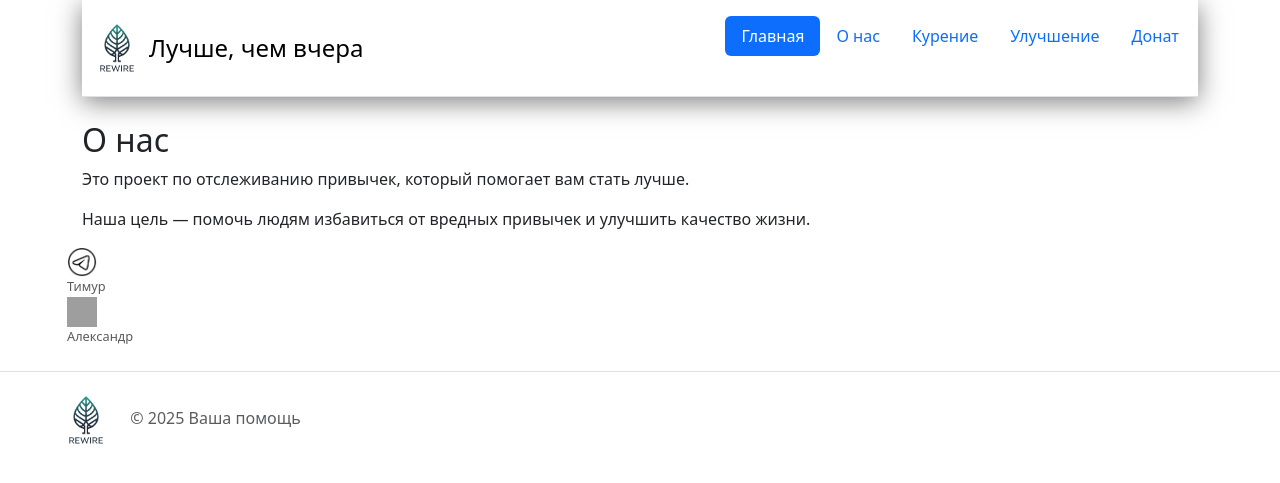
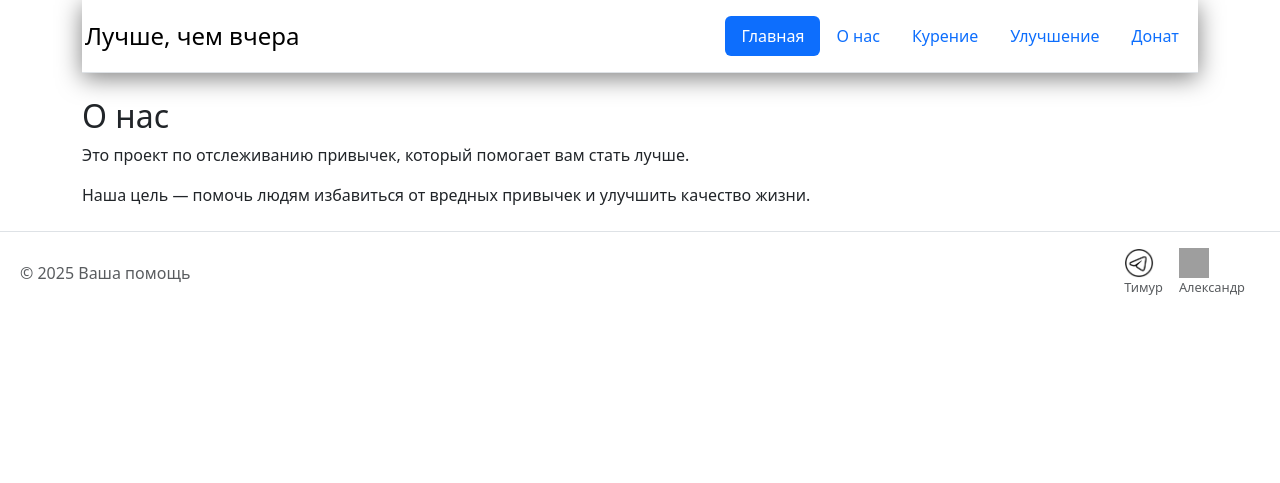
Before and after one commit to juddeau/habit-tracker, a Flask app: page /about in a window 1280 px wide. Shown: the top 483 px of the page. Run offline with Flask 3, Linux system fonts and the light colour scheme; grey boxes are pictures that could not be loaded.

```diff
--- a/frontend/templates/about.html
+++ b/frontend/templates/about.html
@@ -6,19 +6,4 @@
     <h2>О нас</h2>
     <p>Это проект по отслеживанию привычек, который помогает вам стать лучше.</p>
     <p>Наша цель — помочь людям избавиться от вредных привычек и улучшить качество жизни.</p>
-
-    <div class="contacts">
-        <div class="contact-item">
-            <a class="text-body-secondary footer-link" href="https://t.me/sejegw" target="_blank" rel="noopener noreferrer">
-                <img class="footer_tg" src="{{ url_for('static', filename='img/tg.png') }}" alt="tg">
-                <span class="footer-icon-label">Тимур</span>
-            </a>
-        </div>
-        <div class="contact-item">
-            <a class="text-body-secondary footer-link" href="https://t.me/juudeau" target="_blank" rel="noopener noreferrer">
-                <img class="footer_tg_sacha" src="{{ url_for('static', filename='img/tg_sacha.png') }}" alt="tg_sacha">
-                <span class="footer-icon">Александр</span>
-            </a>
-        </div>
-    </div>
 {% endblock %}
--- a/frontend/templates/base.html
+++ b/frontend/templates/base.html
@@ -5,14 +5,15 @@
     <meta name="viewport"
           content="width=device-width, user-scalable=no, initial-scale=1.0, maximum-scale=1.0, minimum-scale=1.0">
     <meta http-equiv="X-UA-Compatible" content="ie=edge">
-    <link href="https://cdn.jsdelivr.net/npm/bootstrap@5.3.3/dist/css/bootstrap.min.css" rel="stylesheet" integrity="sha384-QWTKZyjpPEjISv5WaRU9OFeRpok6YctnYmDr5pNlyT2bRjXh0JMhjY6hW+ALEwIH" crossorigin="anonymous">
+    <link href="https://cdn.jsdelivr.net/npm/bootstrap@5.3.3/dist/css/bootstrap.min.css" rel="stylesheet"
+          integrity="sha384-QWTKZyjpPEjISv5WaRU9OFeRpok6YctnYmDr5pNlyT2bRjXh0JMhjY6hW+ALEwIH" crossorigin="anonymous">
     <link rel="stylesheet" href="{{ url_for('static', filename='css/main.css') }}">
     <title>{% block title %}{% endblock %}</title>
 </head>
 <body>
-    <div class="container"><header class="d-flex flex-wrap justify-content-center py-3 mb-4 border-bottom">
-      <a href="/frontend/static" class="d-flex align-items-center mb-3 mb-md-0 me-md-auto link-body-emphasis text-decoration-none">
-          <img class="header__img" src="{{ url_for('static', filename='img/trans_bg.png') }}" alt="trans_bg">
+    <div class="container">
+        <header class="d-flex flex-wrap justify-content-center py-3 mb-4 border-bottom">
+            <a href="/" class="d-flex align-items-center mb-3 mb-md-0 me-md-auto link-body-emphasis text-decoration-none">
                 <span class="fs-4">Лучше, чем вчера</span>
             </a>
 
@@ -24,20 +25,29 @@
                 <li class="nav-item"><a href="{{ url_for('donat') }}" class="nav-link">Донат</a></li>
             </ul>
         </header>
+
         <h1>{% block body %}{% endblock %}</h1>
     </div>
 
+    <!-- Футер с контактами -->
     <footer class="d-flex flex-wrap justify-content-between align-items-center py-3 my-4 border-top">
         <div class="footer">
-      <a href="/frontend/static" class="mb-3 me-2 mb-md-0 text-body-secondary text-decoration-none lh-1">
-        <svg class="bi" width="30" height="24"><use href="#bootstrap"></use></svg>
-          <img class="header__img" src="{{ url_for('static', filename='img/trans_bg.png') }}" alt="trans_bg">
-      </a>
-      <span class="mb-3 mb-md-0 text-body-secondary">© 2025 Ваша помощь </span>
+            <span class="mb-3 mb-md-0 text-body-secondary">© 2025 Ваша помощь</span>
         </div>
 
         <ul class="nav col-md-4 justify-content-end list-unstyled d-flex">
-
+            <li class="ms-3">
+                <a class="text-body-secondary footer-link" href="https://t.me/sejegw" target="_blank" rel="noopener noreferrer">
+                    <img class="footer_tg" src="{{ url_for('static', filename='img/tg.png') }}" alt="tg">
+                    <div class="footer-icon-label">Тимур</div>
+                </a>
+            </li>
+            <li class="ms-3">
+                <a class="text-body-secondary footer-link" href="https://t.me/juudeau" target="_blank" rel="noopener noreferrer">
+                    <img class="footer_tg_sacha" src="{{ url_for('static', filename='img/tg_sacha.png') }}" alt="tg_sacha">
+                    <div class="footer-icon">Александр</div>
+                </a>
+            </li>
         </ul>
     </footer>
 </body>
```
Lines whose indentation alone changed are shown as unchanged.
